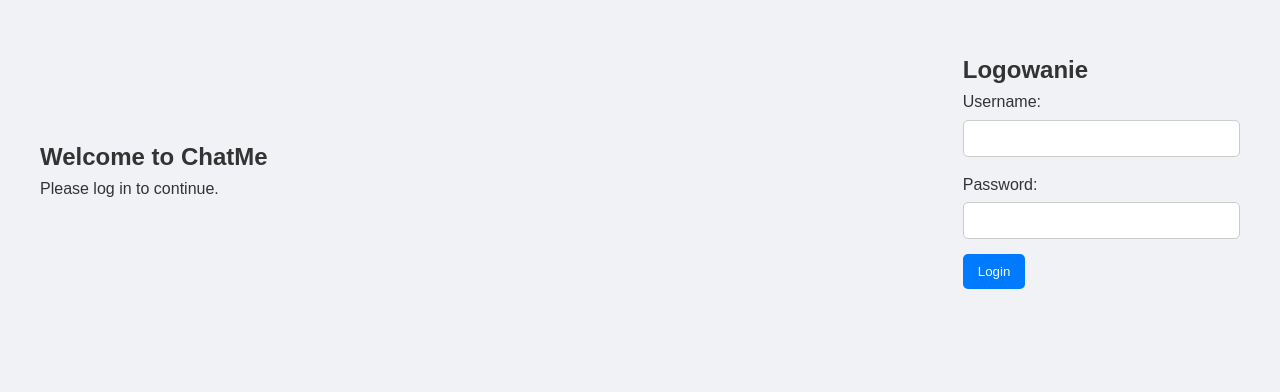
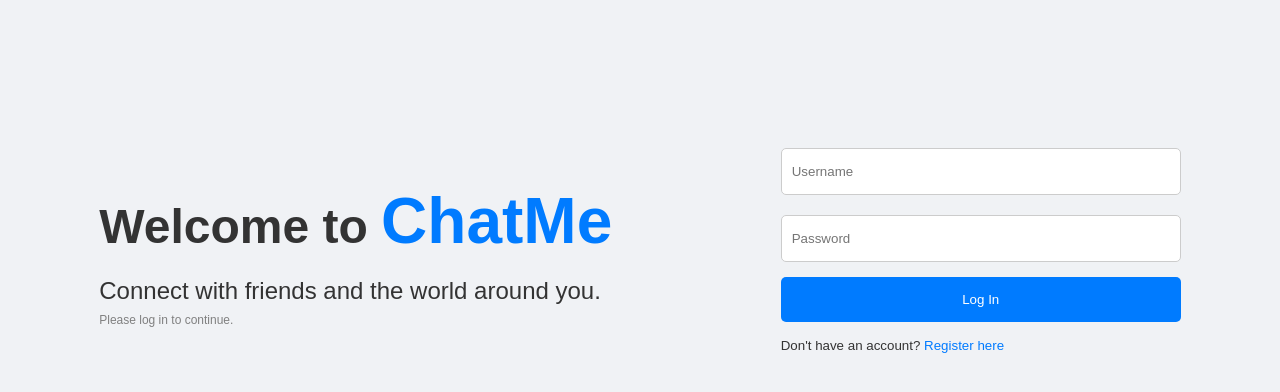
Before and after one commit to pbaglaj/ChatMe, a React (Vite) app in the folder frontend/: page / in a window 1280 px wide. Shown: the part 170-562 px from the top of the page. Built offline with nearby package versions, Linux system fonts and the light colour scheme.

Commit message:
satisfied with the main page for now

```diff
--- /dev/null
+++ b/frontend/src/pages/MainPage.css
@@ -0,0 +1,35 @@
+.main-page-container {
+  display: flex;
+  flex-direction: row;
+  align-items: center;
+  justify-content: space-around;
+  height: 100vh;
+  gap: 10px;
+}
+
+.form-container {
+  display: flex;
+  flex-direction: column;
+  gap: 10px;
+  width: 40%;
+  max-width: 400px;
+}
+
+.form-container input,
+.form-container button {
+  width: 100%;
+  padding: 15px 10px;
+  box-sizing: border-box;
+}
+
+.visually-hidden {
+  position: absolute;
+  width: 1px;
+  height: 1px;
+  padding: 0;
+  margin: -1px;
+  overflow: hidden;
+  clip: rect(0, 0, 0, 0);
+  white-space: nowrap;
+  border: 0;
+}
--- a/frontend/src/pages/MainPage.jsx
+++ b/frontend/src/pages/MainPage.jsx
@@ -1,6 +1,7 @@
 import React, { useState } from 'react';
 import api from '../services/api';
 import { useAuth } from '../context/AuthContext';
+import '../pages/MainPage.css';
 
 function LoginPage() {
   const [username, setUsername] = useState('');
@@ -26,33 +27,36 @@
   };
 
   return (
-    <div style={{ display: 'flex', flexDirection: 'row', flex: 1, justifyContent: 'space-between', alignItems: 'center', height: '80vh', padding: '0 20px' }}>
+    <div className='main-page-container'>
       <div>
-        <h2>Welcome to ChatMe</h2>
-        <p>Please log in to continue.</p>
+        <h2 style={{ fontSize: 48 }}>Welcome to <span style={{ fontSize: 64, color: '#007bff' }}>ChatMe</span></h2>
+        <p style={{ fontSize: 24 }}>Connect with friends and the world around you.</p>
+        <p style={{ fontSize: 12, color: 'gray' }}>Please log in to continue.</p>
       </div>
-      <div>
-        <h2>Logowanie</h2>
+      <div className='form-container'>
         <form onSubmit={handleSubmit}>
           <div>
-            <label>Username:</label>
+            <label htmlFor="username" className='visually-hidden'>Username:</label>
             <input
               type="text"
               value={username}
+              placeholder='Username'
               onChange={(e) => setUsername(e.target.value)}
             />
           </div>
           <div>
-            <label>Password:</label>
+            <label htmlFor="password" className='visually-hidden'>Password:</label>
             <input
               type="password"
               value={password}
+              placeholder='Password'
               onChange={(e) => setPassword(e.target.value)}
             />
           </div>
-          <button type="submit">Login</button>
+        <button type="submit" className="main-page-button">Log In</button>
         </form>
         {message && <p>{message}</p>}
+        <p><small>Don't have an account? <a href="/register">Register here</a></small></p>
       </div>
     </div>
   );
```
